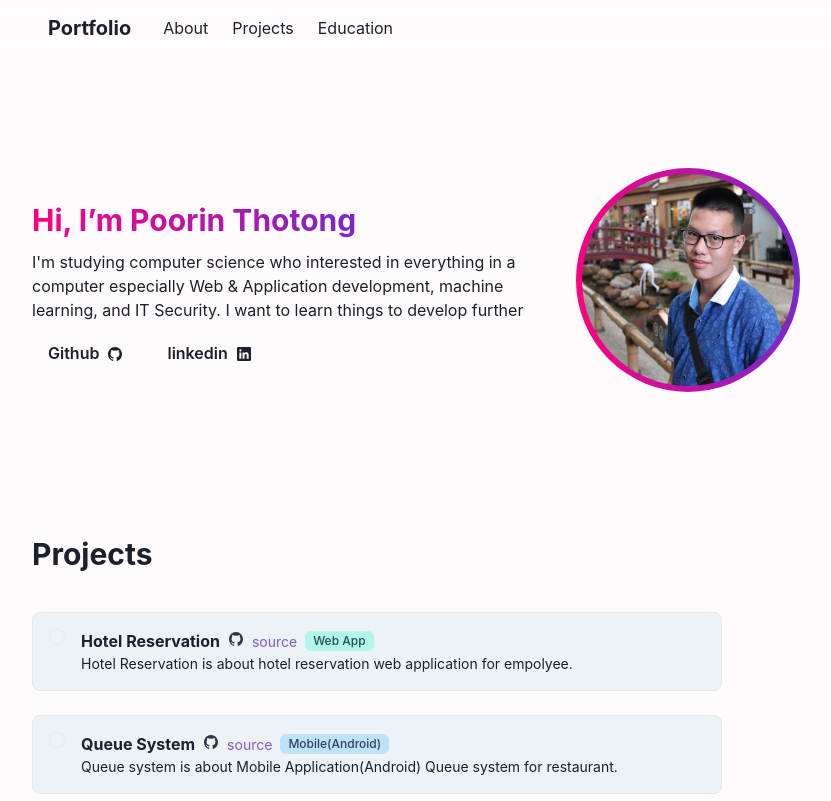
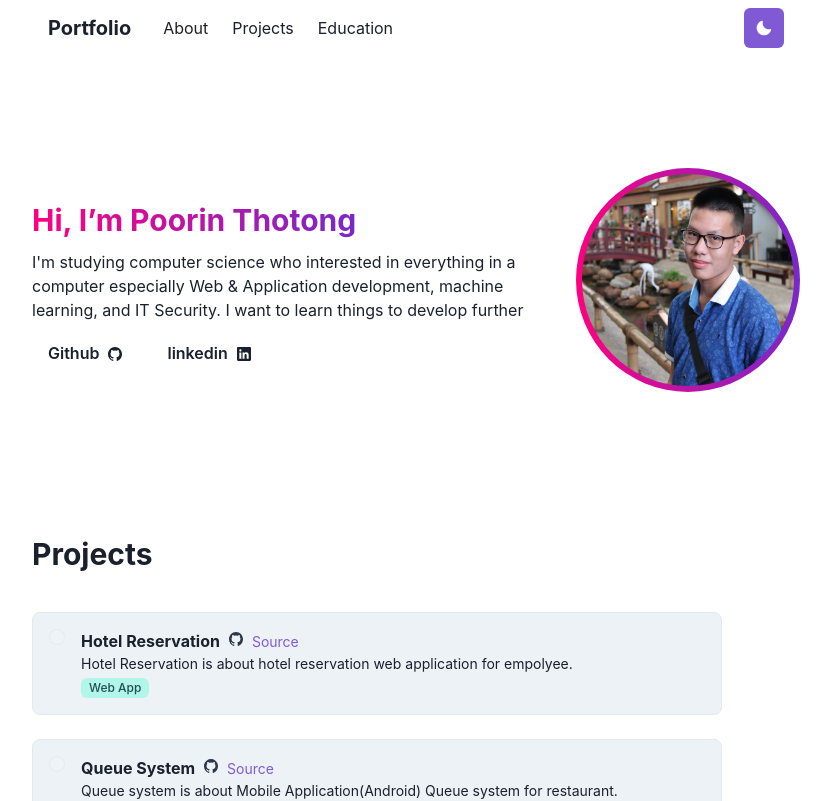
Before and after one commit to markmark345/markmark345.github.io, a Next.js app: page / in a window 1280 px wide. Shown: the top 801 px of the page, without its empty margins (224-1055 px from the left). Built offline with nearby package versions, Linux system fonts and the light colour scheme.

Commit message:
fix and add

```diff
--- a/components/Navbar.js
+++ b/components/Navbar.js
@@ -16,6 +16,7 @@ import {
 import { HamburgerIcon } from "@chakra-ui/icons";
 
 import LinkItem from "./LinkItem";
+import ThemeToggleButton from "./theme-toogle";
 
 const Navbar = props => {
   const { path } = props;
@@ -71,6 +72,7 @@ const Navbar = props => {
         </Stack>
 
         <Box flex={1} align="right">
+          <ThemeToggleButton/>
           <Box ml={2} display={{ base: "inline-block", md: "none" }}>
             <Menu>
               <MenuButton
--- a/components/projects/projects.js
+++ b/components/projects/projects.js
@@ -5,7 +5,7 @@ import { jsproject } from "../../data/jsprojects";
 const Project = () => {
   return (
     <VStack w="full" alignItems="flex-start" spacing={4} as="section">
-      <Heading size="lg" mt={16} mb={6}>Projects</Heading>
+      <Heading size="lg" mt={16} mb={6} variant="section-title">Projects</Heading>
       <List spacing={6}>
         {jsproject.map((data, key) => (
           <ListItem key={key} github={data.github}>
--- a/components/projects/projectsCard.js
+++ b/components/projects/projectsCard.js
@@ -120,12 +120,10 @@ const ProjectCard = ({ title, description, github, tag }) => {
               </Text>
               <LinkOverlay as={LinkCard} href={github} align="right">
                 <Text color="inherit" fontSize="sm">
-                  source
+                  Source
                 </Text>
               </LinkOverlay>
-              <Tag size="sm" colorScheme={getTypeColor(tag)}>
-                {tag}
-              </Tag>
+
               <Box flex={1} align="right"></Box>
             </HStack>
 
@@ -133,6 +131,9 @@ const ProjectCard = ({ title, description, github, tag }) => {
               {description}
             </Text>
           </VStack>
+          <Tag size="sm" colorScheme={getTypeColor(tag)}>
+            {tag}
+          </Tag>
         </VStack>
       </HStack>
     </LinkBox>
--- /dev/null
+++ b/components/theme-toogle.js
@@ -0,0 +1,29 @@
+import { AnimatePresence, motion } from 'framer-motion'
+import { IconButton, useColorMode, useColorModeValue } from '@chakra-ui/react'
+import { SunIcon, MoonIcon } from '@chakra-ui/icons'
+
+const ThemeToggleButton = () => {
+  const { toggleColorMode } = useColorMode()
+
+  return (
+    <AnimatePresence exitBeforeEnter initial={false}>
+      <motion.div
+        style={{ display: 'inline-block' }}
+        key={useColorModeValue('light', 'dark')}
+        initial={{ y: -20, opacity: 0 }}
+        animate={{ y: 0, opacity: 1 }}
+        exit={{ y: 20, opacity: 0 }}
+        transition={{ duration: 0.2 }}
+      >
+        <IconButton
+          aria-label="Toggle theme"
+          colorScheme={useColorModeValue('purple', 'orange')}
+          icon={useColorModeValue(<MoonIcon />, <SunIcon />)}
+          onClick={toggleColorMode}
+        ></IconButton>
+      </motion.div>
+    </AnimatePresence>
+  )
+}
+
+export default ThemeToggleButton
--- a/data/jsprojects.js
+++ b/data/jsprojects.js
@@ -16,7 +16,7 @@ export const jsproject = [
   {
     title: "Coins Ranking",
     github: "https://github.com/markmark345/Coins-Ranking",
-    type:"Web App",
+    type:"Mobile(Android)",
     description:
       "This project is about coins rangking top Cryptocurrencies for Android appication.",
   },
--- /dev/null
+++ b/pages/_document.js
@@ -0,0 +1,21 @@
+import { ColorModeScript } from '@chakra-ui/react'
+import NextDocument, { Html, Head, Main, NextScript } from 'next/document'
+import theme from '../styles/theme/theme'
+
+class Document extends NextDocument {
+  render() {
+    return (
+      <Html lang="en">
+        <Head />
+        <body>
+          <ColorModeScript initialColorMode={theme.config.initialColorMode} />
+          <Main />
+          <NextScript />
+        </body>
+      </Html>
+    )
+  }
+}
+
+
+export default Document
--- a/styles/theme/theme.js
+++ b/styles/theme/theme.js
@@ -1,7 +1,7 @@
 import { extendTheme, styled, withDefaultColorScheme  } from "@chakra-ui/react"
 import { mode } from '@chakra-ui/theme-tools'
 
-const customTheme = extendTheme({
+const customTheme = {
     styles: {
         global: (props) => ({
             body: {
@@ -28,8 +28,12 @@ const customTheme = extendTheme({
           letterSpacing: '0.5px',
         },
       },
- })
+ }
 
+ const config = {
+  initialColorMode: 'dark',
+  useSystemColorMode: true
+}
 
-
-  export default customTheme
+const theme = extendTheme({ config, customTheme })
+  export default theme
```
